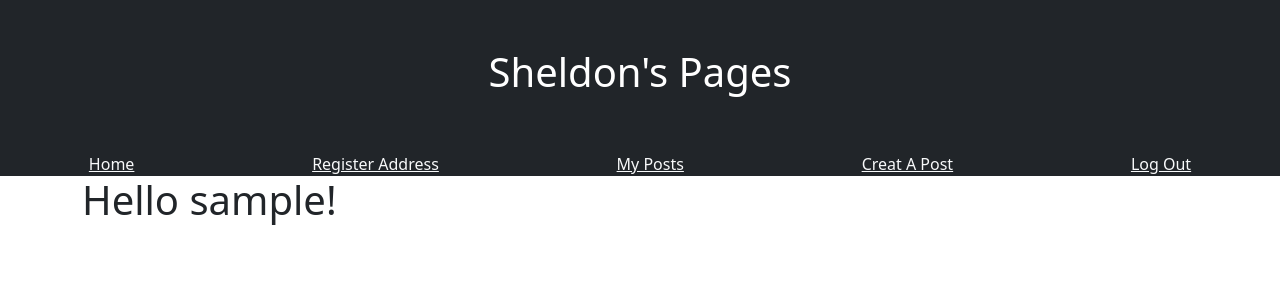
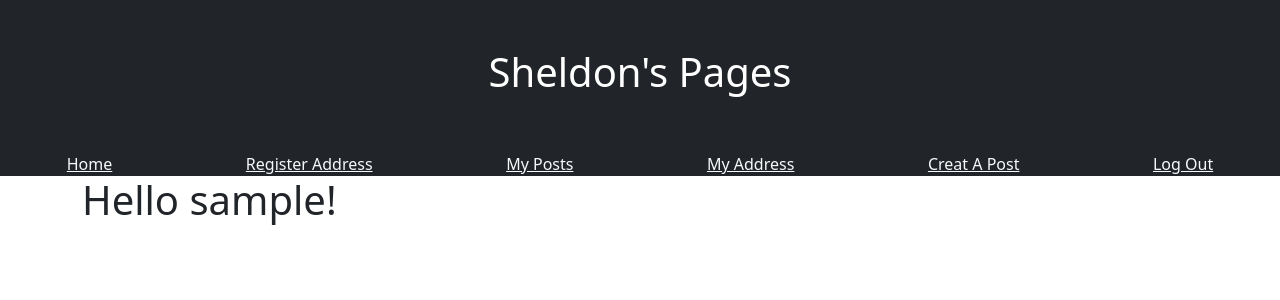
Before and after one commit to sheldonjpowell/PhoneBook2_w6, a Flask app: page /blog/ in a window 1280 px wide. Shown: the top 300 px of the page. Run offline with Flask 2, Linux system fonts and the light colour scheme; the visitor is signed in with stand-in values (Sample User, id 1); data comes from the database, SQL or seed files in the repository; both versions use the stored data as it was after the commit; data that the repository does not hold is empty; some libraries are stand-ins or nearby versions.

Commit message:
All Three steps have been completed for Homeowrk day 3

```diff
--- a/app/blueprints/auth/models.py
+++ b/app/blueprints/auth/models.py
@@ -16,7 +16,7 @@ class User(db.Model, UserMixin):
     password = db.Column(db.String(256), nullable=False)
     date_created = db.Column(db.DateTime, nullable=False, default=datetime.utcnow)
     posts = db.relationship('Post', backref='author', lazy='dynamic')
-    address = db.relationship('Address')
+    address = db.relationship('Address', backref='author', lazy='dynamic')
 
     def __init__(self, **kwargs):
         super().__init__(**kwargs)
--- a/app/blueprints/auth/routes.py
+++ b/app/blueprints/auth/routes.py
@@ -18,9 +18,9 @@ def signup():
         users_with_that_info = User.query.filter((User.username==username)|(User.email==email)).all()
         if users_with_that_info:
             flash(f"There is already a username and/or email", "danger")
-            return redirect(url_for('signup'))
+            return redirect(url_for('auth.signup'))
 
-        new_user = User(username=username, email=eblog.mail, password=password)
+        new_user = User(username=username, email=email, password=password)
 
         flash(f"{new_user.username} has succesfully signed up.", "success")
         return redirect(url_for('blog.index'))
--- a/app/blueprints/blog/routes.py
+++ b/app/blueprints/blog/routes.py
@@ -22,7 +22,12 @@ def address():
         address = form.address.data
         phonenumber = form.phonenumber.data
         # user = Address.query.filter_by(name=name).first()
-        new_address = Address(name=name, address=address, phonenumber=phonenumber)
+        users_with_that_info = Address.query.filter((Address.name==name))
+        if users_with_that_info:
+            flash(f"There is already a name addressed to your number", "danger")
+            return redirect(url_for('blog.address'))
+
+        # new_address = Address(name=name, address=address, phonenumber=phonenumber, user_id=current_user.id)
         flash(f'{name} has successfully added address', 'success')
         return redirect(url_for('blog.index'))
 
@@ -50,3 +55,10 @@ def my_posts():
     form = PostForm()
     posts = current_user.posts.all()
     return render_template('my_posts.html', title=title, posts=posts, form=form)
+
+@blog.route('/my_address')
+def my_address():
+    title = 'My Address'
+    form = AddressForm()
+    address = current_user.address.all()
+    return render_template('my_address.html', title=title, address=address, form=form)
--- a/app/templates/base.html
+++ b/app/templates/base.html
@@ -20,6 +20,7 @@
         {% if current_user.is_authenticated %}
             <a href="{{ url_for('blog.address') }}" class="link-light">Register Address</a>
             <a href="{{ url_for('blog.my_posts') }}" class="link-light">My Posts</a>
+            <a href="{{ url_for('blog.my_address') }}" class="link-light">My Address</a>
             <a href="{{ url_for('blog.create_post') }}" class="link-light">Creat A Post</a>
             <a href="{{ url_for('auth.logout') }}" class="link-light">Log Out</a>
 
```
Also changed, not shown: app/forms.py (added, +15 -0 lines), app/models.py (added, +50 -0 lines), app/routes.py (added, +52 -0 lines), app/templates/my_address.html (added, +25 -0 lines), app.db.
